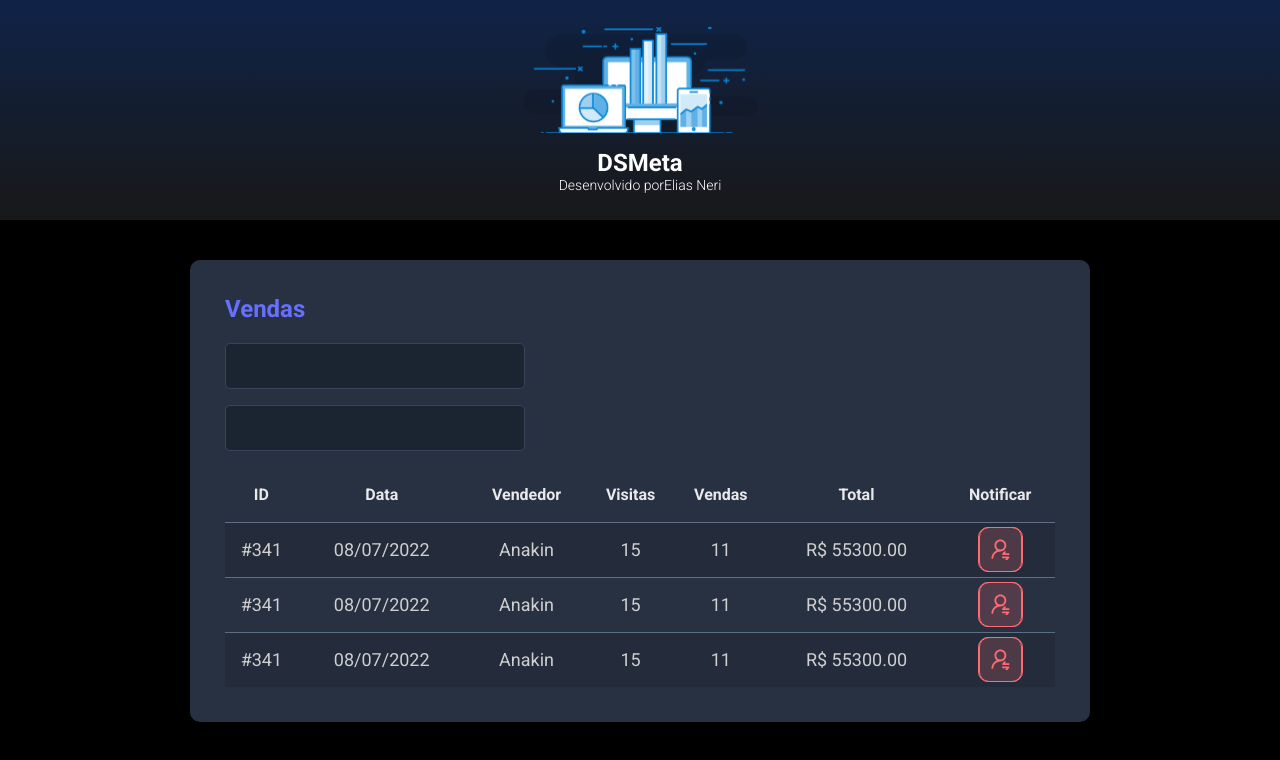
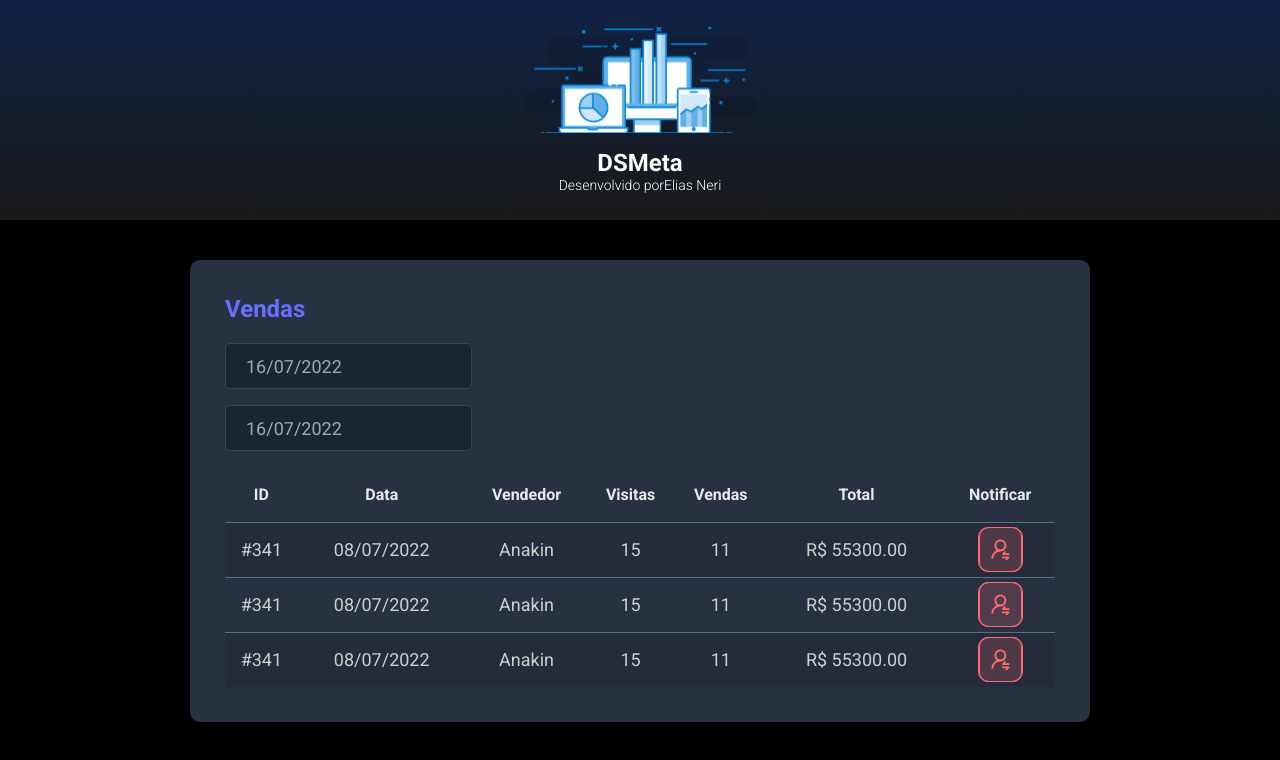
Before and after one commit to eliasneri/DS-Meta, a React (Vite) app in the folder frontend/: page / in a window 1280 px wide. Shown: the top 760 px of the page. Built offline with nearby package versions, Linux system fonts and the light colour scheme.

Commit message:
DatePicker

```diff
--- a/frontend/package.json
+++ b/frontend/package.json
@@ -9,7 +9,9 @@
     "preview": "vite preview"
   },
   "dependencies": {
+    "@types/react-datepicker": "4.4.2",
     "react": "^18.2.0",
+    "react-datepicker": "4.8.0",
     "react-dom": "^18.2.0"
   },
   "devDependencies": {
--- a/frontend/src/components/salescard/index.tsx
+++ b/frontend/src/components/salescard/index.tsx
@@ -1,16 +1,28 @@
-import NotificationButton from '../notificationButton'
+import NotificationButton from '../notificationButton';
+import DatePicker from "react-datepicker";
+import "react-datepicker/dist/react-datepicker.css";
 import './styles.css'
 
 function SalesCard() {
-    return  (
+    return (
         <div className="dsmeta-card">
             <h2 className="dsmeta-sales-title">Vendas</h2>
             <div>
                 <div className="dsmeta-form-control-container">
-                    <input className="dsmeta-form-control" type="text" />
+                    <DatePicker
+                        selected={new Date()}
+                        onChange={(date: Date) => { }}
+                        className="dsmeta-form-control"
+                        dateFormat="dd/MM/yyyy"
+                    />
                 </div>
                 <div className="dsmeta-form-control-container">
-                    <input className="dsmeta-form-control" type="text" />
+                <DatePicker
+                        selected={new Date()}
+                        onChange={(date: Date) => { }}
+                        className="dsmeta-form-control"
+                        dateFormat="dd/MM/yyyy"
+                    />
                 </div>
             </div>
 
```
Also changed, not shown: 1 other file (tests, documents, lock files or other folders).
